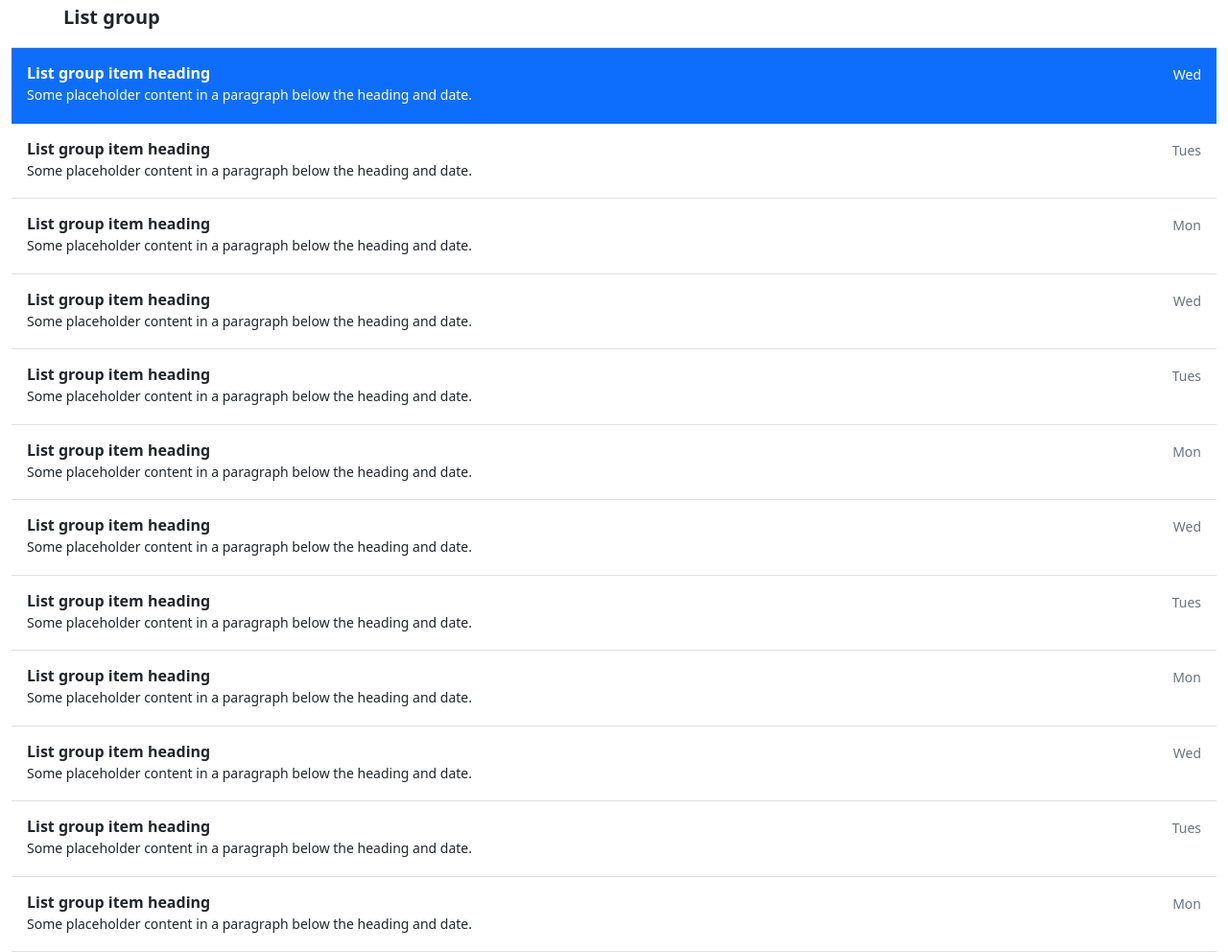
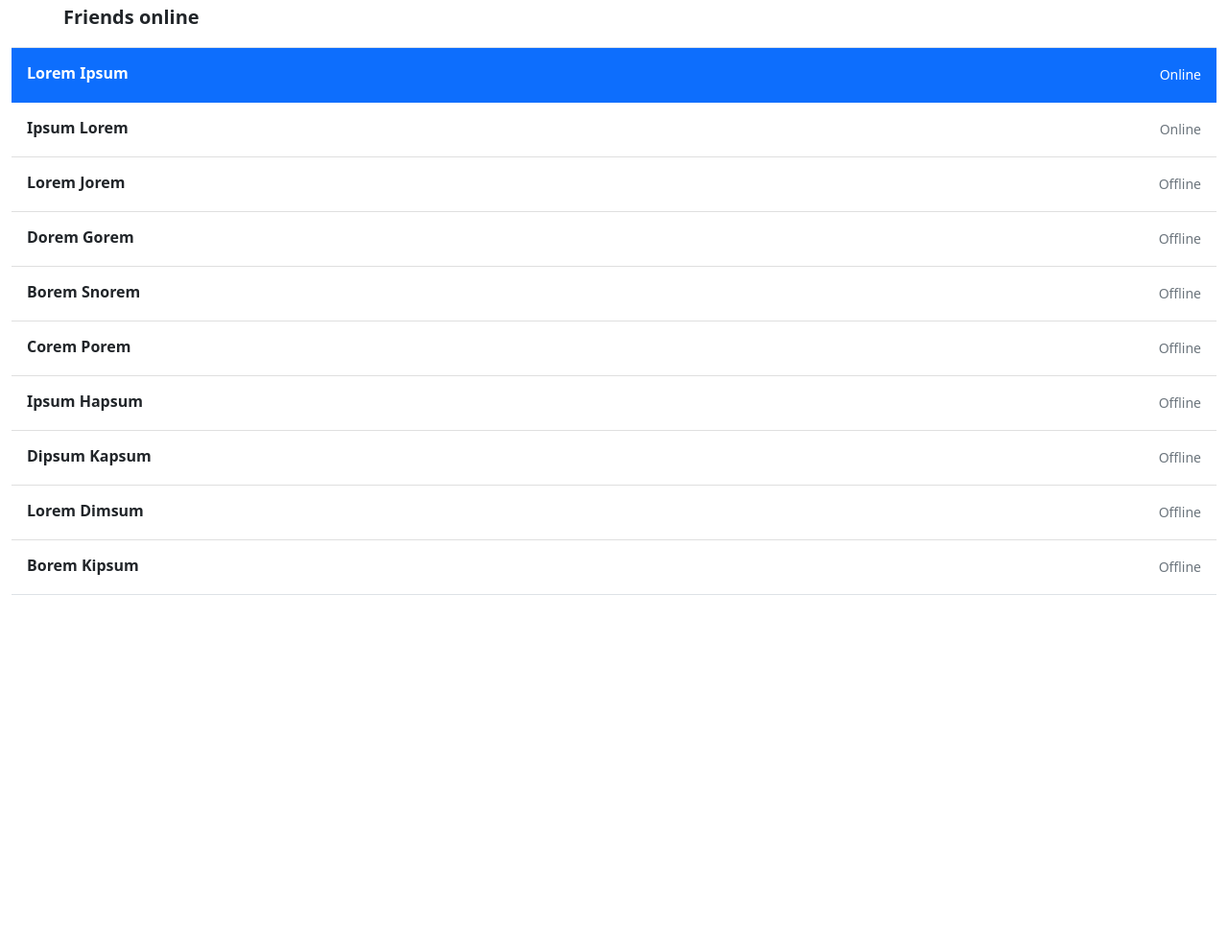
Before and after one commit to barlaek/course_assignment_bootstrap, a website: page home.html in a window 1280 px wide. Shown: the part 1925-2917 px from the top of the page at 96% size. After the commit the page ends 2545 px from the top, so only its background shows below. Drawn offline with Linux system fonts and the light colour scheme.

Commit message:
Friends updated

```diff
--- a/home.html
+++ b/home.html
@@ -164,93 +164,68 @@
         <div class="d-flex flex-column align-items-stretch flex-shrink-0 bg-white col" style="width: 380px;">
           <a href="/" class="d-flex align-items-center flex-shrink-0 p-3 link-dark text-decoration-none border-bottom">
             <svg class="bi pe-none me-2" width="30" height="24"><use xlink:href="#bootstrap"></use></svg>
-            <span class="fs-5 fw-semibold">List group</span>
+            <span class="fs-5 fw-semibold">Friends online</span>
           </a>
           <div class="list-group list-group-flush border-bottom scrollarea">
             <a href="#" class="list-group-item list-group-item-action active py-3 lh-sm" aria-current="true">
               <div class="d-flex w-100 align-items-center justify-content-between">
-                <strong class="mb-1">List group item heading</strong>
-                <small>Wed</small>
+                <strong class="mb-1">Lorem Ipsum</strong>
+                <small>Online</small>
               </div>
-              <div class="col-10 mb-1 small">Some placeholder content in a paragraph below the heading and date.</div>
             </a>
             <a href="#" class="list-group-item list-group-item-action py-3 lh-sm">
               <div class="d-flex w-100 align-items-center justify-content-between">
-                <strong class="mb-1">List group item heading</strong>
-                <small class="text-muted">Tues</small>
+                <strong class="mb-1">Ipsum Lorem</strong>
+                <small class="text-muted">Online</small>
               </div>
-              <div class="col-10 mb-1 small">Some placeholder content in a paragraph below the heading and date.</div>
             </a>
             <a href="#" class="list-group-item list-group-item-action py-3 lh-sm">
               <div class="d-flex w-100 align-items-center justify-content-between">
-                <strong class="mb-1">List group item heading</strong>
-                <small class="text-muted">Mon</small>
+                <strong class="mb-1">Lorem Jorem</strong>
+                <small class="text-muted">Offline</small>
               </div>
-              <div class="col-10 mb-1 small">Some placeholder content in a paragraph below the heading and date.</div>
-            </a>
-
-            <a href="#" class="list-group-item list-group-item-action py-3 lh-sm" aria-current="true">
-              <div class="d-flex w-100 align-items-center justify-content-between">
-                <strong class="mb-1">List group item heading</strong>
-                <small class="text-muted">Wed</small>
-              </div>
-              <div class="col-10 mb-1 small">Some placeholder content in a paragraph below the heading and date.</div>
             </a>
             <a href="#" class="list-group-item list-group-item-action py-3 lh-sm">
               <div class="d-flex w-100 align-items-center justify-content-between">
-                <strong class="mb-1">List group item heading</strong>
-                <small class="text-muted">Tues</small>
+                <strong class="mb-1">Dorem Gorem</strong>
+                <small class="text-muted">Offline</small>
               </div>
-              <div class="col-10 mb-1 small">Some placeholder content in a paragraph below the heading and date.</div>
             </a>
             <a href="#" class="list-group-item list-group-item-action py-3 lh-sm">
               <div class="d-flex w-100 align-items-center justify-content-between">
-                <strong class="mb-1">List group item heading</strong>
-                <small class="text-muted">Mon</small>
+                <strong class="mb-1">Borem Snorem</strong>
+                <small class="text-muted">Offline</small>
               </div>
-              <div class="col-10 mb-1 small">Some placeholder content in a paragraph below the heading and date.</div>
-            </a>
-            <a href="#" class="list-group-item list-group-item-action py-3 lh-sm" aria-current="true">
-              <div class="d-flex w-100 align-items-center justify-content-between">
-                <strong class="mb-1">List group item heading</strong>
-                <small class="text-muted">Wed</small>
-              </div>
-              <div class="col-10 mb-1 small">Some placeholder content in a paragraph below the heading and date.</div>
             </a>
             <a href="#" class="list-group-item list-group-item-action py-3 lh-sm">
               <div class="d-flex w-100 align-items-center justify-content-between">
-                <strong class="mb-1">List group item heading</strong>
-                <small class="text-muted">Tues</small>
+                <strong class="mb-1">Corem Porem</strong>
+                <small class="text-muted">Offline</small>
               </div>
-              <div class="col-10 mb-1 small">Some placeholder content in a paragraph below the heading and date.</div>
             </a>
             <a href="#" class="list-group-item list-group-item-action py-3 lh-sm">
               <div class="d-flex w-100 align-items-center justify-content-between">
-                <strong class="mb-1">List group item heading</strong>
-                <small class="text-muted">Mon</small>
+                <strong class="mb-1">Ipsum Hapsum</strong>
+                <small class="text-muted">Offline</small>
               </div>
-              <div class="col-10 mb-1 small">Some placeholder content in a paragraph below the heading and date.</div>
-            </a>
-            <a href="#" class="list-group-item list-group-item-action py-3 lh-sm" aria-current="true">
-              <div class="d-flex w-100 align-items-center justify-content-between">
-                <strong class="mb-1">List group item heading</strong>
-                <small class="text-muted">Wed</small>
-              </div>
-              <div class="col-10 mb-1 small">Some placeholder content in a paragraph below the heading and date.</div>
             </a>
             <a href="#" class="list-group-item list-group-item-action py-3 lh-sm">
               <div class="d-flex w-100 align-items-center justify-content-between">
-                <strong class="mb-1">List group item heading</strong>
-                <small class="text-muted">Tues</small>
+                <strong class="mb-1">Dipsum Kapsum</strong>
+                <small class="text-muted">Offline</small>
               </div>
-              <div class="col-10 mb-1 small">Some placeholder content in a paragraph below the heading and date.</div>
             </a>
             <a href="#" class="list-group-item list-group-item-action py-3 lh-sm">
               <div class="d-flex w-100 align-items-center justify-content-between">
-                <strong class="mb-1">List group item heading</strong>
-                <small class="text-muted">Mon</small>
+                <strong class="mb-1">Lorem Dimsum</strong>
+                <small class="text-muted">Offline</small>
               </div>
-              <div class="col-10 mb-1 small">Some placeholder content in a paragraph below the heading and date.</div>
+            </a>
+            <a href="#" class="list-group-item list-group-item-action py-3 lh-sm">
+              <div class="d-flex w-100 align-items-center justify-content-between">
+                <strong class="mb-1">Borem Kipsum</strong>
+                <small class="text-muted">Offline</small>
+              </div>
             </a>
           </div>
         </div>
```
